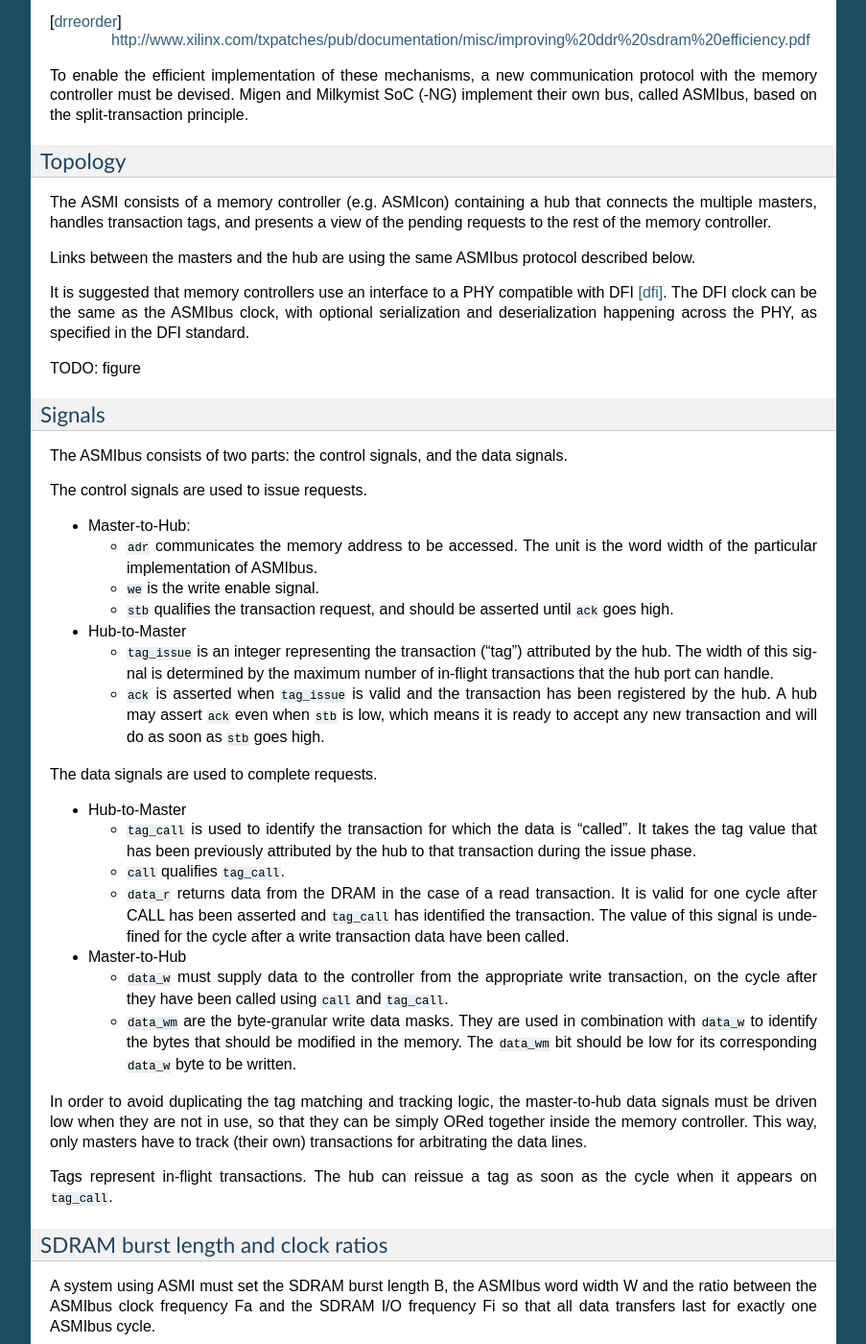
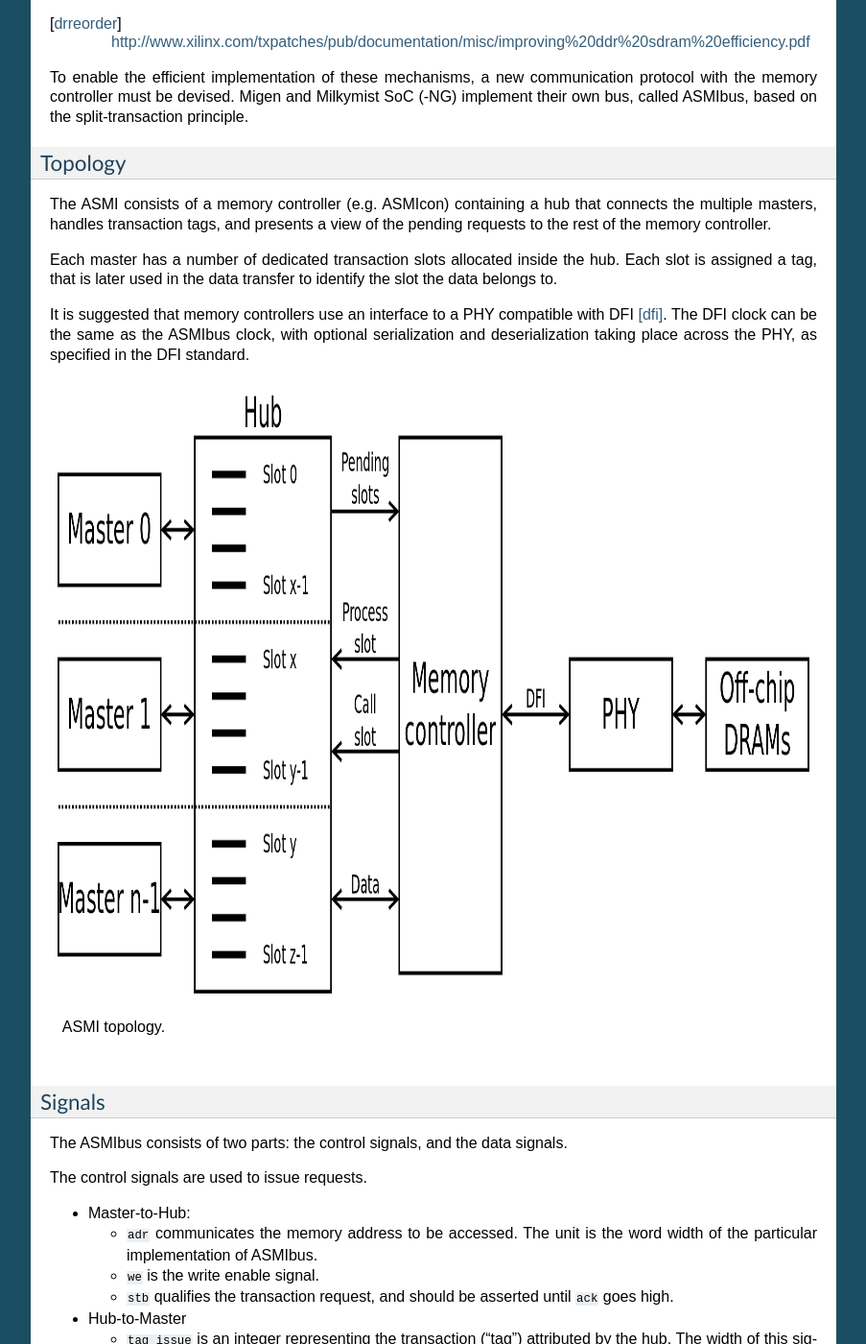
Before and after one commit to enjoy-digital/litex, a Sphinx documentation site: the page built from doc/bus.rst, in a window 1280 px wide and 1400 px high, scrolled down 2314 px. Shown: the whole window at 96% size, without its empty margins (198-1101 px from the left). Built offline with Sphinx 7.4.7, drawn with Linux system fonts in a browser that asks for light colours; formulas are drawn with MathJax 3; some of the changed text lies outside the part shown.

Commit message:
doc: ASMI topology

```diff
--- a/doc/bus.rst
+++ b/doc/bus.rst
@@ -46,7 +46,7 @@ Bank takes a description made up of a list of registers and generates logic impl
 A register can be "raw", which means that the core has direct access to it. It also means that the register width must be less or equal to the bus word width. In that case, the register object provides the following signals:
 
 * ``r``, which contains the data written from the bus interface.
-* ``re``, which is the strobe signal for ``r``. It is active for one cycle, after or during a write from the bus. r is only valid when re is high.
+* ``re``, which is the strobe signal for ``r``. It is active for one cycle, after or during a write from the bus. ``r`` is only valid when ``re`` is high.
 * ``w``, which must provide at all times the value to be read from the bus.
 
 Registers that are not raw are managed by Bank and contain fields. If the sum of the widths of all fields attached to a register exceeds the bus word width, the register will automatically be sliced into words of the maximum size and implemented at consecutive bus addresses, MSB first. Field objects have two parameters, ``access_bus`` and ``access_dev``, determining respectively the access policies for the bus and core sides. They can take the values ``READ_ONLY``, ``WRITE_ONLY`` and ``READ_WRITE``.
@@ -93,11 +93,14 @@ Topology
 ========
 The ASMI consists of a memory controller (e.g. ASMIcon) containing a hub that connects the multiple masters, handles transaction tags, and presents a view of the pending requests to the rest of the memory controller.
 
-Links between the masters and the hub are using the same ASMIbus protocol described below.
+Each master has a number of dedicated transaction slots allocated inside the hub. Each slot is assigned a tag, that is later used in the data transfer to identify the slot the data belongs to.
 
-It is suggested that memory controllers use an interface to a PHY compatible with DFI [dfi]_. The DFI clock can be the same as the ASMIbus clock, with optional serialization and deserialization happening across the PHY, as specified in the DFI standard.
+It is suggested that memory controllers use an interface to a PHY compatible with DFI [dfi]_. The DFI clock can be the same as the ASMIbus clock, with optional serialization and deserialization taking place across the PHY, as specified in the DFI standard.
 
-TODO: figure
+.. figure:: asmi_topology.png
+   :scale: 85 %
+
+   ASMI topology.
 
 Signals
 =======
```
Also changed, not shown: other parts of doc/bus.rst (+0 -4 lines), doc/asmi_topology.png (added), 1 other file.
